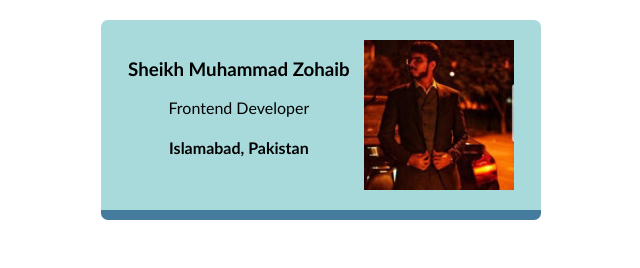
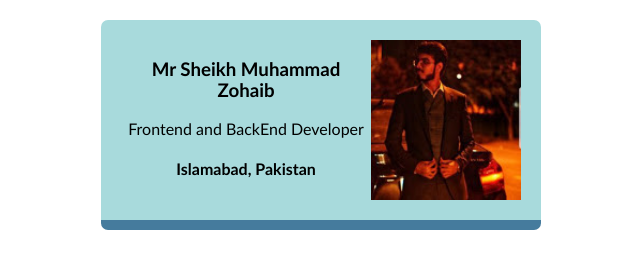
Before and after one commit to SheikhCodes/birthdaygiftcard, a website built with Vite: page index.html in a window 1280 px wide. Shown: the whole page, without its empty margins (319-959 px from the left). Built offline with nearby package versions, Linux system fonts and the light colour scheme; files whose address does not match are found by name.

Commit message:
change to name and image

```diff
--- a/index.html
+++ b/index.html
@@ -6,11 +6,11 @@
         <div class="card">
 
             <div >
-                <h3>Sheikh Muhammad Zohaib</h3>
-                <p>Frontend Developer</p>
+                <h3>Mr Sheikh Muhammad Zohaib</h3>
+                <p>Frontend and BackEnd Developer</p>
                 <h4>Islamabad, Pakistan</h4>
             </div>
-            <img class="avatar" src="sheikh.jpg">
+            <img class="avatar" src="images/sheikh.jpg">
 
         </div>
     </body>
```
